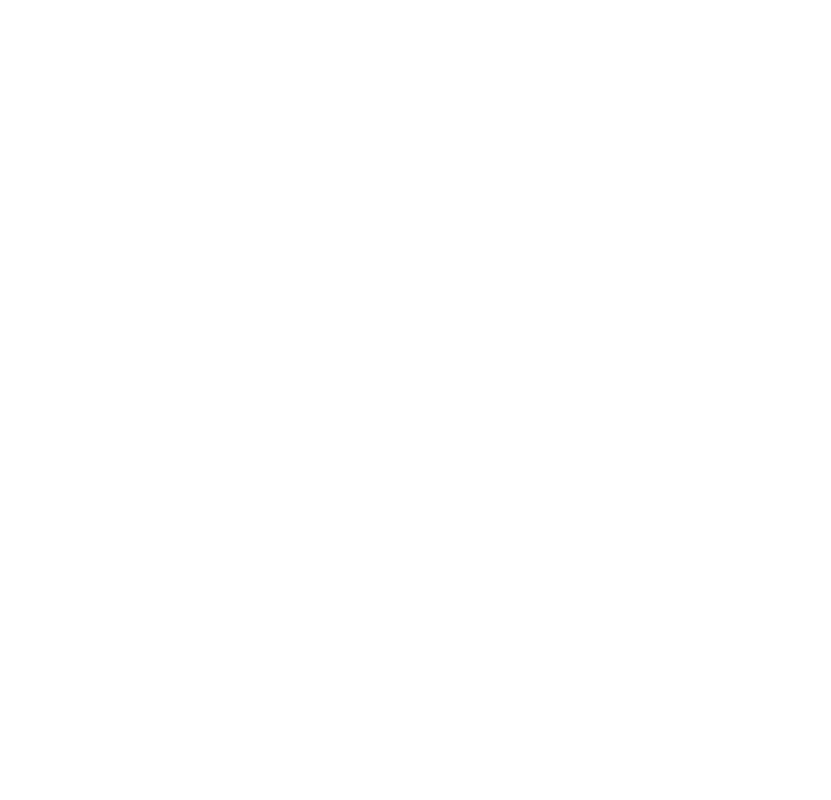
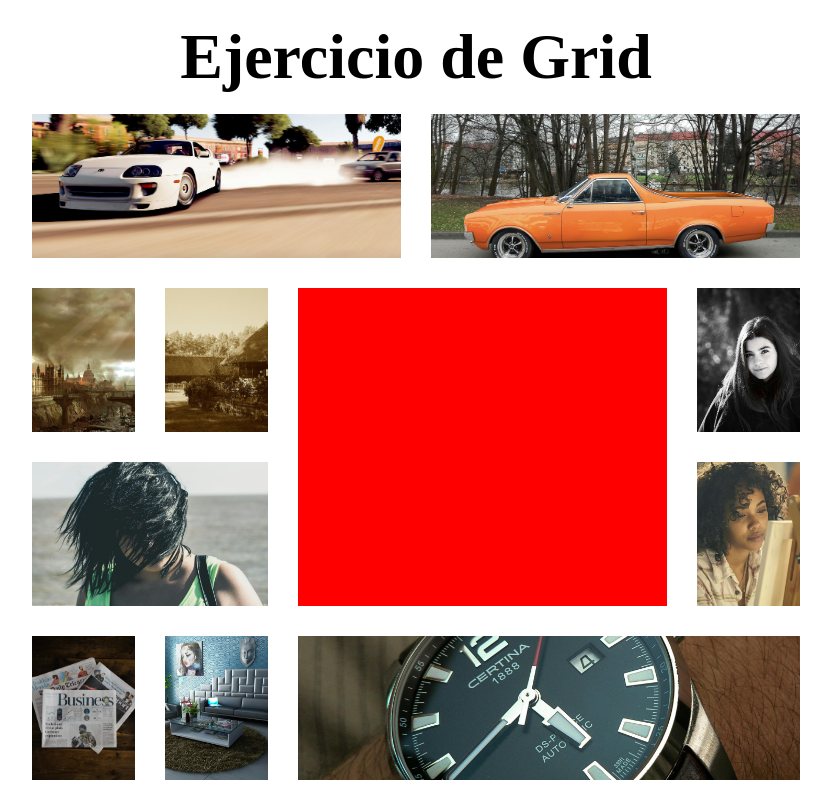
Before and after one commit to AlbertoDeveloper94/CSS-Grid-Excercise, a plain HTML site: page index.html in a window 1280 px wide. Shown: the whole page, without its empty margins (224-1055 px from the left). Drawn offline with Linux system fonts and the light colour scheme.

Commit message:
Excercise Grid CSS finished

```diff
--- /dev/null
+++ b/css/main.css
@@ -0,0 +1,108 @@
+* {
+  box-sizing: border-box;
+  margin: 0;
+}
+html,
+body {
+  height: 100vh;
+}
+body {
+  display: flex;
+  justify-content: center;
+  align-items: center;
+  flex-direction: column;
+}
+h1 {
+  font-size: 4rem;
+  margin-bottom: 20px;
+}
+.grid-container {
+  width: 60%;
+  display: grid;
+  grid-template-columns: repeat(6, 1fr);
+  grid-template-rows: repeat(4, 1fr);
+  gap: 30px;
+}
+.grid-items {
+  background-color: red;
+  min-height: 18vh;
+}
+.grid-items:first-child {
+  grid-column: 1 / 4;
+  grid-row: 1 / 2;
+  background-image: url("../images/car-speed.jpeg");
+  background-size: cover;
+  background-position: center;
+}
+.grid-items:nth-child(2) {
+  grid-column: 4 / 7;
+  grid-row: 1 / 2;
+  background-image: url("../images/car.jpeg");
+  background-size: cover;
+  background-position: center;
+}
+.grid-items:nth-child(3) {
+  grid-column: 1 / 2;
+  grid-row: 2 / 3;
+  background-image: url("../images/customsImagePandorium.webp");
+  background-size: cover;
+  background-position: center;
+}
+.grid-items:nth-child(4) {
+  grid-column: 2 / 3;
+  grid-row: 2 / 3;
+  background-image: url("../images/fondoCasa.avif");
+  background-size: cover;
+  background-position: center;
+}
+.grid-items:nth-child(5) {
+  grid-column: 3 / 6;
+  grid-row: 2 / 4;
+}
+.grid-items:nth-child(6) {
+  grid-column: 6 / 7;
+  grid-row: 2 / 3;
+  background-image: url("../images/girl-grayscale.jpeg");
+  background-size: cover;
+  background-position: center;
+}
+.grid-items:nth-child(7) {
+  grid-column: 1 / 3;
+  grid-row: 3 / 4;
+  background-image: url("../images/girl.jpg");
+  background-size: cover;
+  background-position: center;
+}
+.grid-items:nth-child(8) {
+  grid-column: 3 / 6;
+  grid-row: 3 / 4;
+}
+.grid-items:nth-child(9) {
+  grid-column: 6 / 7;
+  grid-row: 3 / 4;
+  background-image: url("../images/paint.jpeg");
+  background-size: cover;
+  background-position: center;
+}
+
+.grid-items:nth-child(10) {
+  grid-column: 1 / 2;
+  grid-row: 4 / 5;
+  background-image: url("../images/papers.avif");
+  background-size: cover;
+  background-position: center;
+}
+.grid-items:nth-child(11) {
+  grid-column: 2 / 3;
+  grid-row: 4 / 5;
+  background-image: url("../images/room.jpeg");
+  background-size: cover;
+  background-position: center;
+}
+.grid-items:nth-child(12) {
+  grid-column: 3 / 7;
+  grid-row: 4 / 5;
+  background-image: url("../images/watch.jpeg");
+  background-size: cover;
+  background-position: center;
+}
--- a/index.html
+++ b/index.html
@@ -1,11 +1,26 @@
 <!DOCTYPE html>
 <html lang="es">
-<head>
-    <meta charset="UTF-8">
-    <meta name="viewport" content="width=device-width, initial-scale=1.0">
+  <head>
+    <meta charset="UTF-8" />
+    <meta name="viewport" content="width=device-width, initial-scale=1.0" />
     <title>Ejercicio de Grid con CSS</title>
-</head>
-<body>
-
-</body>
+    <link rel="stylesheet" href="css/main.css" />
+  </head>
+  <body>
+    <h1>Ejercicio de Grid</h1>
+    <div class="grid-container">
+      <div class="grid-items"></div>
+      <div class="grid-items"></div>
+      <div class="grid-items"></div>
+      <div class="grid-items"></div>
+      <div class="grid-items"></div>
+      <div class="grid-items"></div>
+      <div class="grid-items"></div>
+      <div class="grid-items"></div>
+      <div class="grid-items"></div>
+      <div class="grid-items"></div>
+      <div class="grid-items"></div>
+      <div class="grid-items"></div>
+    </div>
+  </body>
 </html>
```
Also changed, not shown: images/car-speed.jpeg (added), images/car.jpeg (added), images/customsImagePandorium.webp (added), images/fondoCasa.avif (added), images/girl-grayscale.jpeg (added), images/girl.jpg (added), images/lighter.jpg (added), images/paint.jpeg (added), images/paper.avif (added), images/papers.avif (added), images/room.jpeg (added), images/watch.jpeg (added), 1 other file.
